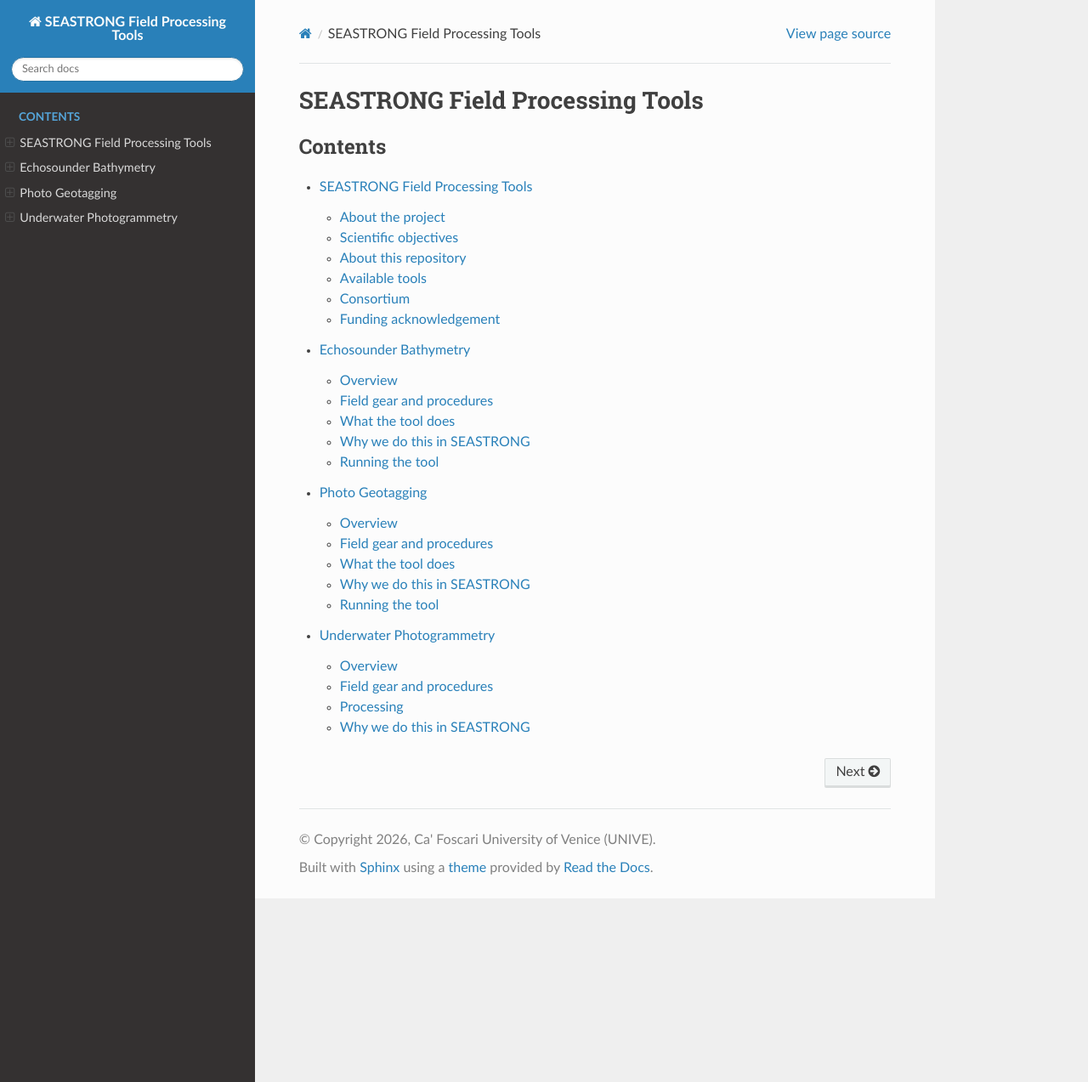
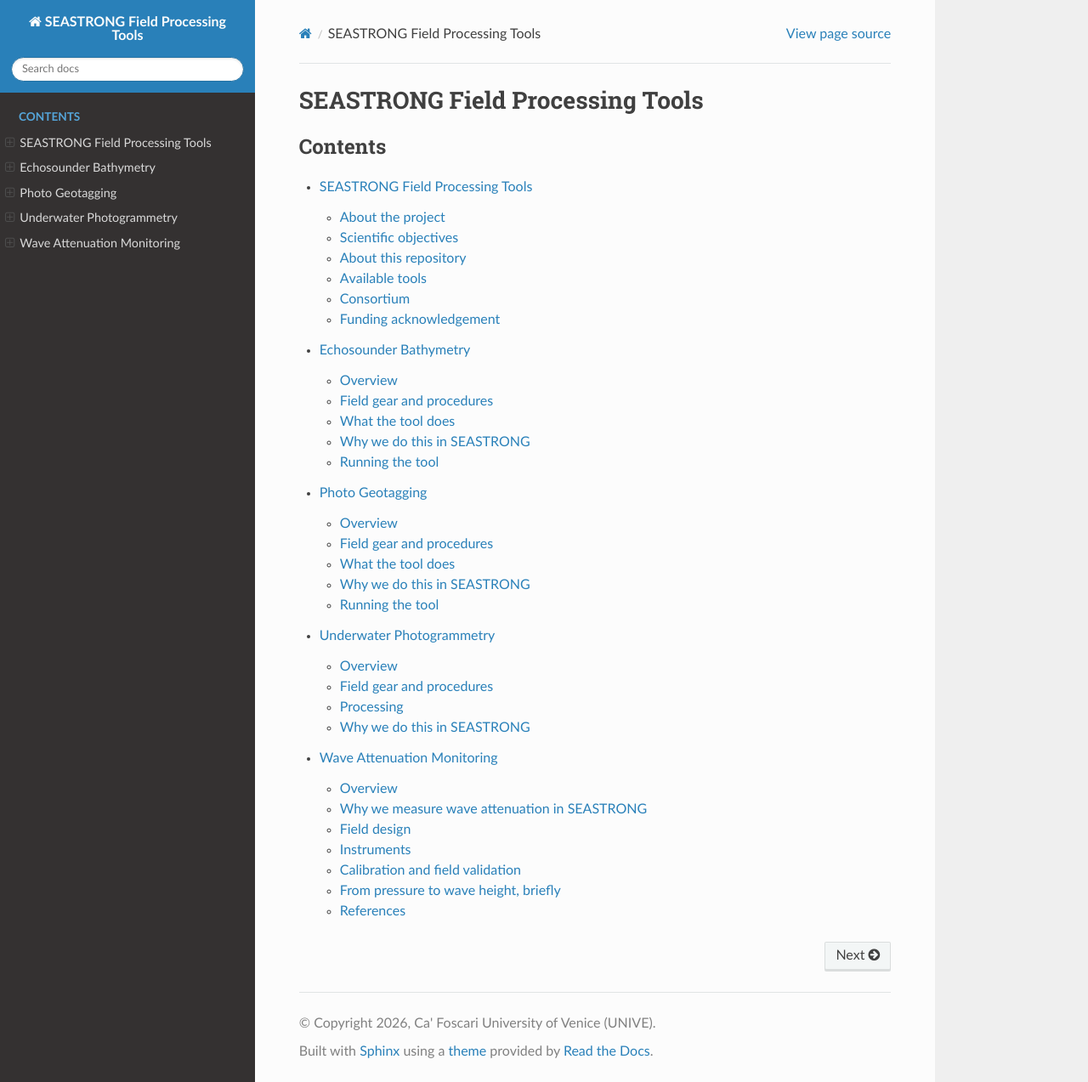
Before and after one commit to Alerovere/seastrong-field-tools, a Sphinx documentation site: the page built from docs/index.rst, in a window 1280 px wide and 1273 px high. Shown: the whole window at 85% size. Built offline with Sphinx 7.4.7 and the Read the Docs theme 3.1.0, drawn with Linux system fonts in a browser that asks for light colours; part of the change alters nothing that is shown.

Commit message:
Add wave attenuation monitoring docs page
Covers the field method for measuring wave attenuation across
mangrove/seagrass/coral transects (WP1 Task 1.2 / WP4 D4.5): field
design, the PT2X and P-Log3020-PA-INT-150 pressure sensors used in
this project, the calibration and field-validation workflow
(traceable calibration, pool verification, continuous barometric
reference, bracketing dip tests, per-deployment water properties),
and a brief note on how pressure relates to wave height. Wired into
the readthedocs toctree; verified with a local sphinx-build.

Co-Authored-By: Claude Sonnet 5 <noreply@anthropic.com>
Claude-Session: https://claude.ai/code/session_01FpD8q91kjr4fecVyiZ9uGs

```diff
--- a/docs/index.rst
+++ b/docs/index.rst
@@ -9,3 +9,4 @@ SEASTRONG Field Processing Tools
    echosounder_bathymetry
    photo_geotagging
    underwater_photogrammetry
+   wave_attenuation
--- /dev/null
+++ b/docs/wave_attenuation.md
@@ -0,0 +1,104 @@
+# Wave Attenuation Monitoring
+
+## Overview
+
+This page covers the field method used in SEASTRONG to measure **wave attenuation** across mangrove, seagrass, and coral reef transects: what's deployed, why, and how the sensors are calibrated and validated in the field. The data-processing notebooks (pressure calibration, OCEANLYZ wave-parameter extraction) live in `Wave_data_processing/` and will get their own docs page next.
+
+**Sensors used in this project:** Seametrics **PT2X** and Driesen + Kern **P-Log3020-PA-INT-150** submersible pressure loggers.
+
+---
+
+## Why we measure wave attenuation in SEASTRONG
+
+In **WP1 — Task 1.2**, wave attenuation is measured across each cross-shelf corridor (mangrove → seagrass → coral, six corridors minimum per region) as one of the physical-environment datasets characterizing the corridor, alongside bathymetry and water movement.
+
+In **WP4 — Task 4.5 (D4.5)**, the same data is used to calibrate the hydrodynamic model: a 1D XBeach model is inverted per transect against the observed wave-height decay (combined with structural/photogrammetry metrics) to fit a per-habitat drag/roughness coefficient. Those coefficients then feed the 2D production runs used to map wave dissipation and water movement across each corridor under different tide and storm scenarios. In short — this field data is what turns a generic hydrodynamic model into one that reflects the specific mangrove, seagrass, and coral structure being measured.
+
+---
+
+## Field design
+
+| Parameter | Value |
+|---|---|
+| Transect length | 20 m per ecosystem, per corridor |
+| Sensors per transect | 2 (seaward end + landward end) |
+| What that gives you | Bulk incoming vs. outgoing significant wave height (Hs-in vs. Hs-out) across the segment — enough to fit one lumped roughness/drag coefficient per habitat, not to resolve the full decay curve along the transect |
+| Deployments per ecosystem, per corridor | 2–3, roughly 2 days each |
+| Why 2-day deployments | Long enough to span multiple full tidal cycles (flood/ebb/slack) within a single deployment — the repeat deployments are mainly there to sample different weather/swell windows during the field trip, not to add tidal coverage |
+| Sensor inventory | 10 pressure sensors → up to 5 transects can run in parallel |
+| Paired data | Structural photogrammetry (canopy/stem/rugosity) at each transect, to parameterize habitat-specific drag alongside the wave data |
+
+Corridors are chosen to be as structurally homogeneous as possible, to reduce confounding in the per-corridor roughness estimate. If the full deployment count can't be reached everywhere, a smaller set of corridors (spanning the structural/exposure gradient) gets the complete protocol as a calibration set, and the rest are predicted from the fitted structure-to-roughness relationship plus literature values — see the project's Task 1.2 decision log for the full fallback design.
+
+---
+
+## Instruments
+
+Both sensors are **submersible absolute-pressure loggers**: they record total pressure (water column + atmosphere), not water depth directly, which is why barometric compensation (below) is essential for both.
+
+| | Seametrics PT2X | Driesen + Kern P-Log3020-PA-INT-150 |
+|---|---|---|
+| Measurement principle | Absolute pressure + temperature, integrated logger | Absolute pressure (PA / no vent tube) + temperature, integrated logger |
+| Range (this deployment) | 30 psia (≈ 21 m water column) | ~150 mbar (≈ 1.5 m water column) — a low-range variant suited to shallow, near-surface wave measurement; confirm against the unit's own calibration certificate rather than a generic datasheet, since D+K offers this sensor across several range options |
+| Stated accuracy | ±0.05% FSO typical, ±0.1% FSO maximum (static) | Better than 0.05% FSO |
+| Resolution | 0.0034% FS | < 1 mm (better than 0.01%) |
+| Sampling rate | Up to 8 Hz | 1 s–24 h adjustable; FastMode 2–32 Hz |
+| Memory | 520,000 records | ~4,000,000 readings |
+| Battery life | ~18 months at 15-min polling | ~4 years at 1-min intervals |
+| Temperature sensor | ±0.5 °C (0–55 °C) | ±0.2 °C, −20 to 60 °C |
+| Interface | Modbus RTU (RS485) / SDI-12 | USB |
+| Housing | Acetal/Viton, 316SS, or titanium body; IP68 | Stainless steel, seawater-resistant |
+
+Because the two ranges differ by more than an order of magnitude, the PT2X (wider range) is better suited to deeper/tidal-range deployments and the P-Log3020 (narrow, high-resolution range) to shallow, near-surface wave capture — plan sensor placement per transect accordingly rather than treating the two models as interchangeable.
+
+**A caution when mixing brands on the same transect:** a *gain* (slope) mismatch between the two sensor models would scale the oscillatory wave signal itself and bias the Hs-out/Hs-in ratio — unlike a constant offset, which mostly cancels out of a variance-based wave calculation. A single-point bucket comparison can really only catch offset-type errors, not confirm the two brands' gains agree. Before trusting attenuation ratios from a mixed-brand transect, run a short side-by-side burst in *real* moving water (not a static bucket) and compare the derived Hs from both sensors.
+
+---
+
+## Calibration and field validation
+
+Pressure loggers drift for two largely independent reasons — a slowly-drifting **barometric zero** (weather-driven, re-occurs on a timescale of weeks) and the underlying **sensor gain/calibration** (stable over a campaign, but degrades over years without a real multi-point calibration). A bucket comparison of a long-unrecalibrated PT2X against a freshly factory-calibrated unit found a ~3–4 cm bias, of which the barometric zero drift alone accounted for essentially all of it (the onboard field-cal zero was three weeks stale against the true atmospheric pressure on test day). That's a structural problem, not something you can fix by re-zeroing before every deployment — so the workflow below treats each error source separately.
+
+### 1. Pre-trip: traceable calibration + pool verification
+
+Obtain a multi-point, traceable calibration (a real certificate with measured points, not just a certificate of conformance) for each sensor before the trip, spanning its field working range. Then, for **all** sensors regardless of brand, run an in-house pool *verification* against that certificate: 3–4 known depths across the working range, a couple of minutes of stationary dwell at each, with water temperature logged so the reference pressure can be computed precisely. This step confirms the calibration still holds close to deployment time — it doesn't replace the certificate.
+
+Keep a per-sensor (per serial number) record of both the calibration certificate and the verification results, dated.
+
+### 2. Per field leg: a continuous barometric reference
+
+Deploy one sensor permanently in air (shaded, above the high-tide line, same site) logging continuously for the whole field leg, so every submerged sensor's record can be barometrically compensated in post-processing against the *actual* concurrent atmospheric pressure — not a weeks-old onboard zero. This is the single highest-leverage step, since it directly removes the dominant error source found above, and it means individual sensors never need re-zeroing between deployments.
+
+Atmospheric pressure is a slow signal: 1 sample/hour (as a short averaged burst, not one instantaneous reading) is standard practice for barometric loggers and resolves normal weather passages comfortably. Tighten the interval (every 15–30 min) around a forecast storm. One barometric reference per corridor/region is enough — atmospheric pressure is coherent over tens of km within a single weather system.
+
+### 3. Bracket each field leg with a short side-by-side dip test
+
+Before splitting sensors out across transects, and again after retrieval, put all of them in a bucket together for 15–20 minutes. This is QA, not full recalibration: with barometric compensation already handling the dominant drift, this check should catch genuine sensor failures or measure a small, consistent sensor-to-sensor offset — not chase weather.
+
+### 4. Per deployment: log site water properties
+
+Record water temperature (and salinity/conductivity where feasible) per transect, per deployment, so the pressure-to-depth conversion uses the correct density for that ecosystem (mangrove/estuarine brackish water vs. open reef seawater) instead of one fixed constant — a freshwater-vs-seawater density mismatch alone is on the order of ~2.7%, comparable in size to the barometric error above.
+
+### 5. Discard the thermal settling period
+
+Trim the first ~10 minutes of each deployment record — sensors take roughly 7–8 minutes to thermally settle after handling, which is short relative to a 2-day deployment but long enough to bias the start of a burst if left in.
+
+---
+
+## From pressure to wave height, briefly
+
+Wave attenuation (Hs-in vs. Hs-out) is computed from the *oscillatory* part of the pressure signal (its variance/spectral energy), using linear wave theory to correct for the exponential decay of pressure with depth (the pressure-to-surface-elevation transfer function) and recover surface wave height from a sensor sitting on or near the bed. A few things follow directly from that:
+
+- A slowly-varying or constant **offset** (like residual barometric drift) mostly cancels out of the variance calculation — attenuation results are fairly forgiving of small calibration offsets.
+- The **burst-mean water depth**, however, is not forgiving: it directly drives the depth-attenuation correction, so it needs the barometrically-compensated, site-density-corrected depth per burst, per sensor — not a shared constant. This is exactly the number that can be off by several centimeters if the barometric compensation above isn't applied.
+- The pressure-attenuation correction amplifies noise at high frequencies (large *kh*), so the processing cutoff should be set conservatively rather than trusting the correction all the way to the sensor's noise floor.
+- Sensor height above the bed is per-deployment field metadata, logged at each transect rather than assumed fixed.
+
+Full processing detail (OCEANLYZ setup, the calibration pipeline implementation) lives in the `Wave_data_processing/` notebooks and will be documented on its own page.
+
+---
+
+## References
+
+- Seametrics PT2X Smart Sensor specification sheet — [seametrics.com/product/pt2x](https://www.seametrics.com/product/pt2x/)
+- Driesen + Kern P-Log3020-PA absolute-pressure water level logger — [driesen-kern.com](https://www.driesen-kern.com/products/water-analysis/water-level/water-level-logger-plog3020.php) / [driesen-kern.de](https://www.driesen-kern.de/produkte/wasserseiten/pegel/p-log3020-pa-absolutdrucklogger.php)
```
